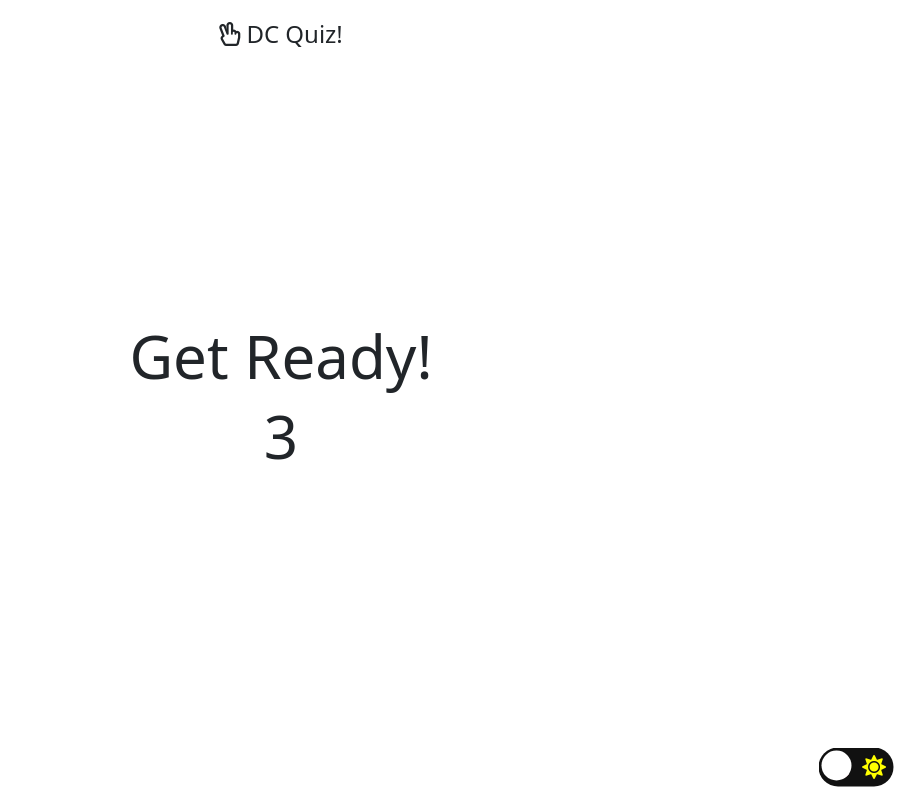
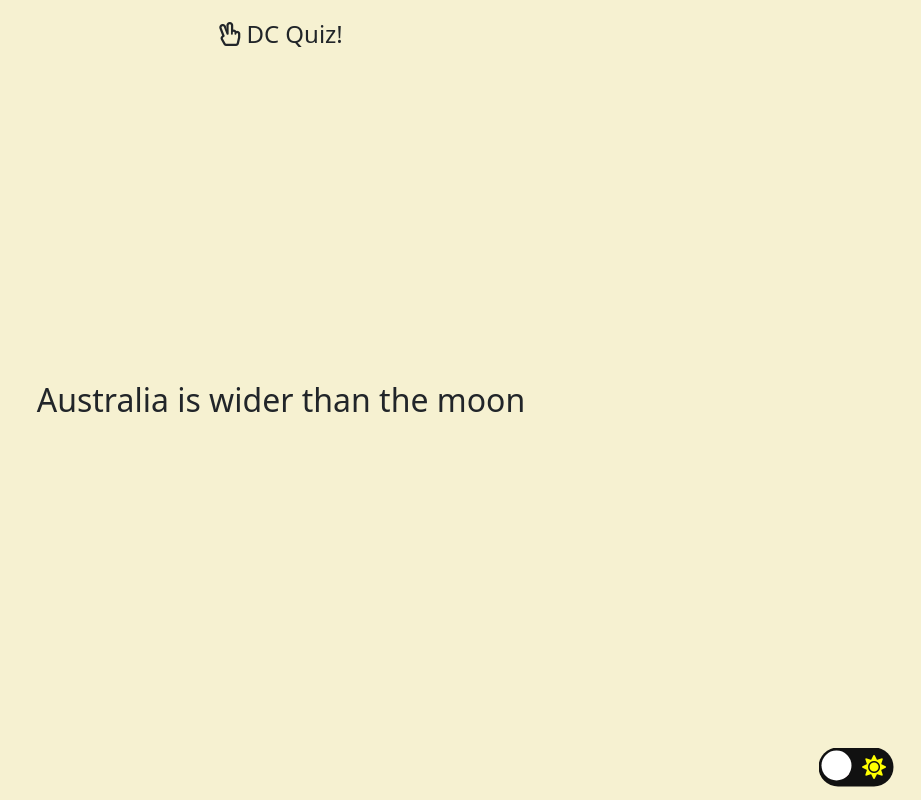
Before and after one commit to mvdgragt/DC-Quiz, a plain HTML site: page index.html in a window 1280 px wide. Shown: the whole page, without its empty margins (359-1280 px from the left). Drawn offline with nearby package versions, Linux system fonts and the light colour scheme.

Commit message:
Started on first question

```diff
--- a/index.html
+++ b/index.html
@@ -13,8 +13,7 @@
 <body>
     <header class="fixed-top" ><h4   class="text-center"><i class="far fa-hand-peace"></i> DC Quiz!</h4></header>
     <main class="text-center">
-        <h1 id="getReady">Get Ready!</h1>
-        <h2 id="countDown">3</h2>
+        <div></div>
     </main>
     <footer class="fixed-bottom d-flex flex-row-reverse">
         <div>
--- a/main.js
+++ b/main.js
@@ -1,7 +1,45 @@
+let main = document.querySelector('main');
+let div = document.querySelector('div');
+let h1 = document.createElement('h1');
+let countdown = document.createElement('div');
+let h2 = document.createElement('h2');
+h1.setAttribute('id','getReady');
+countdown.setAttribute('id','countDown');
+h2.setAttribute('class','questions');
+h1.textContent="Get Ready!";
+countdown.textContent="3";
+h2.textContent="Australia is wider than the moon";
+
+div.append(h1,countdown);
+
+//
+
+var timeleft = 2;
+var downloadTimer = setInterval(function(){
+  if(timeleft <= 0){
+    clearInterval(downloadTimer);
+    // document.querySelector("#countDown").innerHTML = "Finished";
+    // setTimeout(() => {div.style.opacity = '0'},750);
+    setTimeout(() => {div.remove()});
+    main.append(h2);
+  } else {
+    document.querySelector("#countDown").innerHTML = timeleft;
+
+  }
+  timeleft -= 1;
+}, 1500);
 
 
+//
+
+//StartButton
+// let startButton = document.querySelector('#startButton');
+// startButton.addEventListener('click', () => {
+//   setTimeout(() => {startButton.style.opacity = '0'},750);
+// });
+
 // Toggle
-const checkbox = document.getElementById('checkbox');
+const checkbox = document.querySelector('#checkbox');
 
 checkbox.addEventListener('change', ()=>{
   document.body.classList.toggle('dark');
--- a/style.css
+++ b/style.css
@@ -7,8 +7,8 @@
     justify-content: center;
     align-items: center;
     height: 100vh;
-    margin: 0;
-    transition: background 0.2s linear;
+    background: rgba(246, 241, 209);
+
   }
   body.dark {
     background-color: #292c35;
@@ -22,9 +22,9 @@
       font-size: 60px;
   }
 
-  #countDown{
+  /* #countDown{
     font-size: 60px;
-}
+} */
 
 
 
@@ -73,3 +73,6 @@
         margin: 20px;
         margin-right: 40px;
     }
+ .questions {
+   margin: 20px;
+ }
```
